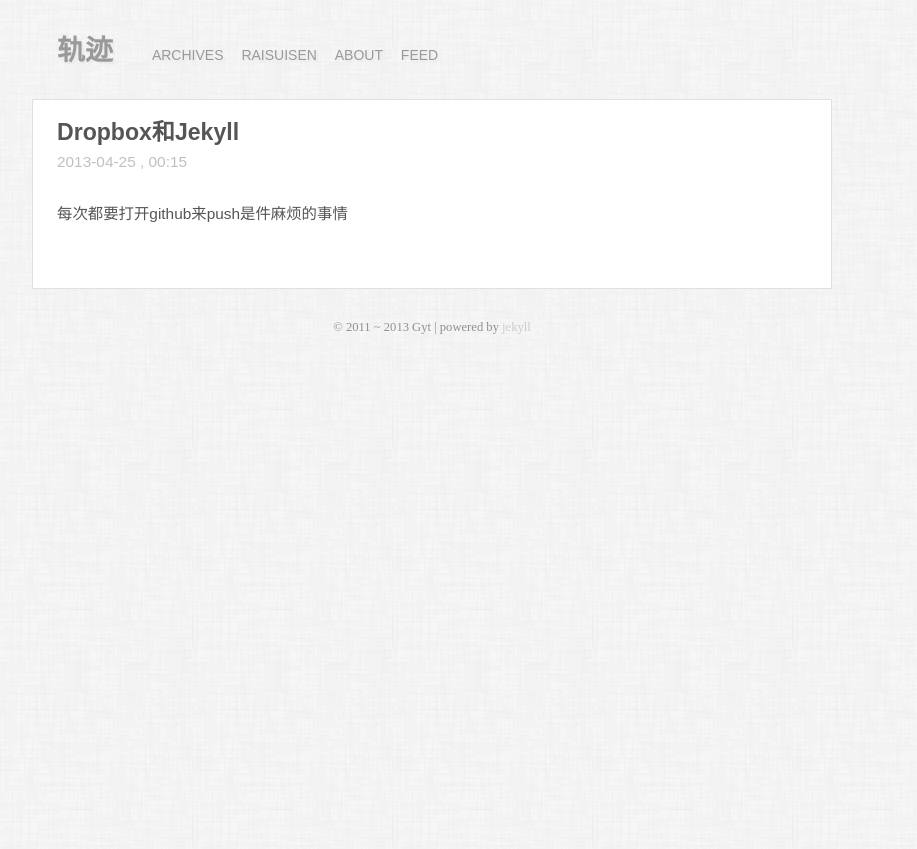
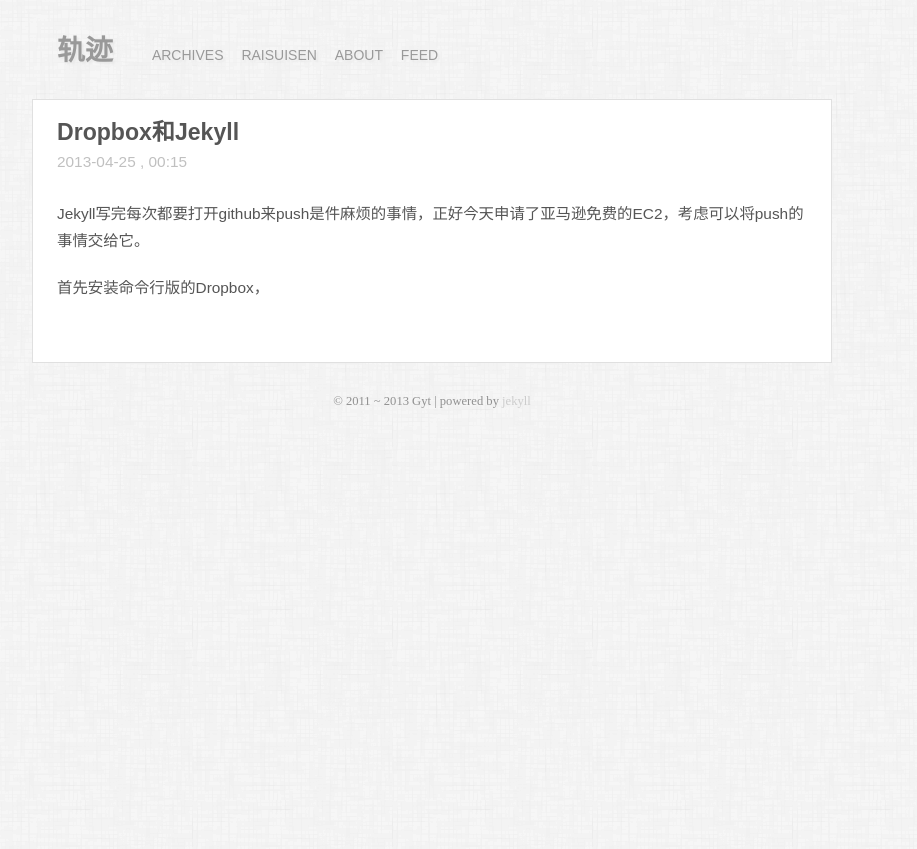
Before and after one commit to gyteng/gyteng.github.com, a Jekyll site: the page built from _posts/2013-04-25-Jekyll-And-Dropbox.markdown, in a window 1280 px wide. Shown: the top 849 px of the page, without its empty margins (208-1125 px from the left). Built offline with Jekyll 4.4.1, drawn with Linux system fonts in a browser that asks for light colours; some web fonts are replaced; Markdown is read by kramdown in place of the engine named in the settings; comment, search, counter and statistics services are not loaded.

Commit message:
From Amazon EC2

```diff
--- a/_posts/2013-04-25-Jekyll-And-Dropbox.markdown
+++ b/_posts/2013-04-25-Jekyll-And-Dropbox.markdown
@@ -6,4 +6,6 @@ date: 2013-04-25 00:15
 comments: true
 
 ---
-每次都要打开github来push是件麻烦的事情
+Jekyll写完每次都要打开github来push是件麻烦的事情，正好今天申请了亚马逊免费的EC2，考虑可以将push的事情交给它。
+
+首先安装命令行版的Dropbox，
```
